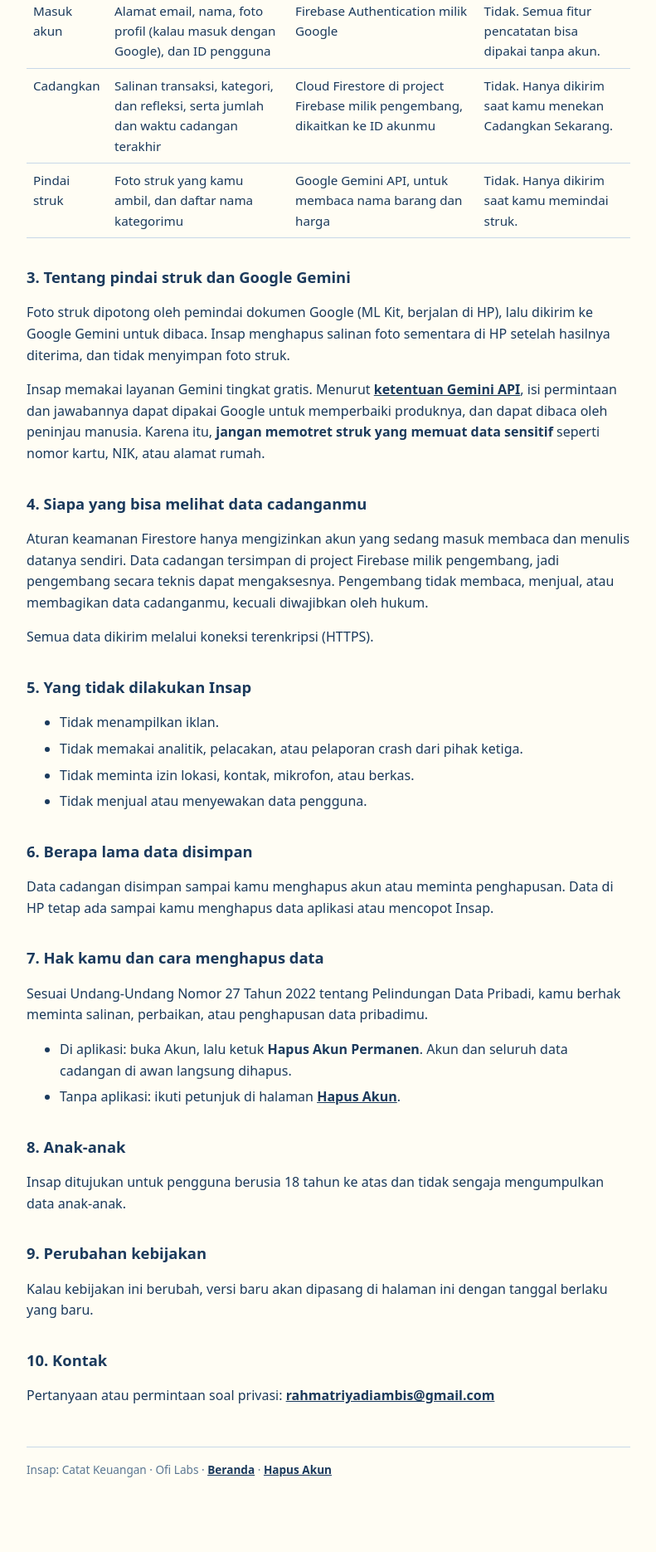
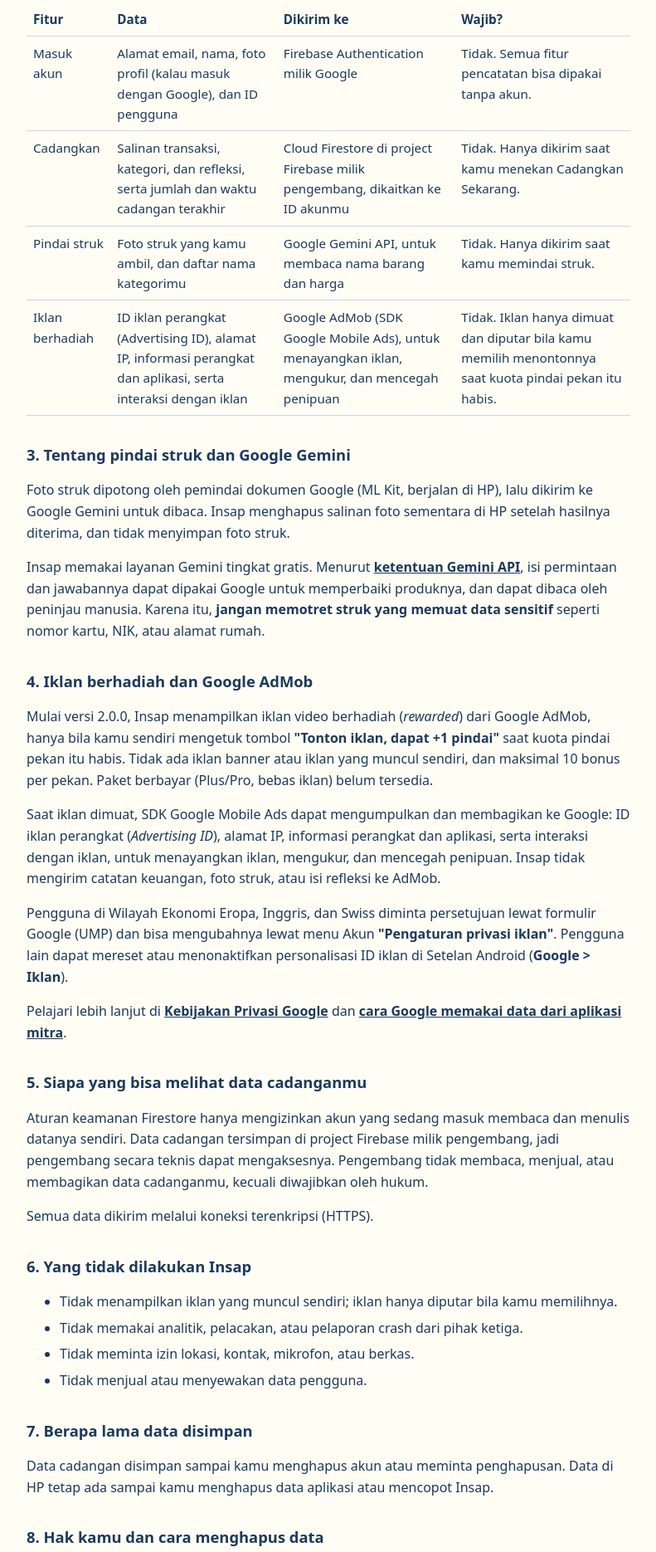
Before and after one commit to riyadiambis/insap-kebijakan, a plain HTML site: page kebijakan-privasi.html in a window 1280 px wide. Shown: the part 810-2680 px from the top of the page at 83% size, without its empty margins (244-1035 px from the left). Before the commit the page ends 2656 px from the top, so only its background shows below. Drawn offline with Linux system fonts and the light colour scheme.

Commit message:
Kebijakan privasi: iklan berhadiah Google AdMob mulai versi 2.0.0 (ISSUE-40)

```diff
--- a/kebijakan-privasi.html
+++ b/kebijakan-privasi.html
@@ -18,13 +18,13 @@
   </header>
 
   <h1>Kebijakan Privasi</h1>
-  <p class="tanggal">Berlaku sejak 15 November 2026</p>
+  <p class="tanggal">Berlaku sejak 20 November 2026</p>
 
   <p>Insap adalah aplikasi Android pencatat pengeluaran untuk mahasiswa. Aplikasi ini dikembangkan oleh tim Ofi Labs (Rahmat Riyadi, Muh Ghazy Daffa Sampe, dan Luthfi Farros Athailah) sebagai tugas akhir mata kuliah Pemrograman Piranti Bergerak, Program Studi Informatika, Fakultas Teknik, Universitas Mulawarman, di bawah bimbingan Anton Prafanto, S.Kom., MT (Dosen Pembimbing I) dan Gubtha Mahendra Putra, S.Kom., M.Eng. (Dosen Pembimbing II).</p>
   <p>Halaman ini menjelaskan data apa yang diproses Insap, ke mana data itu dikirim, dan bagaimana kamu bisa menghapusnya.</p>
 
   <div class="kartu sorot">
-    <strong>Ringkasnya:</strong> catatan keuanganmu tersimpan di HP. Data hanya keluar dari HP saat kamu memakai tiga fitur: masuk akun, mencadangkan data, dan memindai struk. Insap tidak menampilkan iklan, tidak memakai analitik, dan tidak menjual data.
+    <strong>Ringkasnya:</strong> catatan keuanganmu tersimpan di HP. Data hanya keluar dari HP dalam empat keadaan: masuk akun, mencadangkan data, memindai struk, dan saat kamu memilih menonton iklan. Insap hanya menampilkan iklan video berhadiah dari Google AdMob bila kamu memilih menontonnya untuk menambah kuota pindai; tetap tidak memakai analitik dan tidak menjual data.
   </div>
 
   <h2>1. Data yang tersimpan di HP</h2>
@@ -52,6 +52,12 @@
       <td>Google Gemini API, untuk membaca nama barang dan harga</td>
       <td>Tidak. Hanya dikirim saat kamu memindai struk.</td>
     </tr>
+    <tr>
+      <td>Iklan berhadiah</td>
+      <td>ID iklan perangkat (Advertising ID), alamat IP, informasi perangkat dan aplikasi, serta interaksi dengan iklan</td>
+      <td>Google AdMob (SDK Google Mobile Ads), untuk menayangkan iklan, mengukur, dan mencegah penipuan</td>
+      <td>Tidak. Iklan hanya dimuat dan diputar bila kamu memilih menontonnya saat kuota pindai pekan itu habis.</td>
+    </tr>
   </table>
   </div>
 
@@ -59,35 +65,41 @@
   <p>Foto struk dipotong oleh pemindai dokumen Google (ML Kit, berjalan di HP), lalu dikirim ke Google Gemini untuk dibaca. Insap menghapus salinan foto sementara di HP setelah hasilnya diterima, dan tidak menyimpan foto struk.</p>
   <p>Insap memakai layanan Gemini tingkat gratis. Menurut <a href="https://ai.google.dev/gemini-api/terms" target="_blank" rel="noopener">ketentuan Gemini API</a>, isi permintaan dan jawabannya dapat dipakai Google untuk memperbaiki produknya, dan dapat dibaca oleh peninjau manusia. Karena itu, <strong>jangan memotret struk yang memuat data sensitif</strong> seperti nomor kartu, NIK, atau alamat rumah.</p>
 
-  <h2>4. Siapa yang bisa melihat data cadanganmu</h2>
+  <h2>4. Iklan berhadiah dan Google AdMob</h2>
+  <p>Mulai versi 2.0.0, Insap menampilkan iklan video berhadiah (<em>rewarded</em>) dari Google AdMob, hanya bila kamu sendiri mengetuk tombol <strong>"Tonton iklan, dapat +1 pindai"</strong> saat kuota pindai pekan itu habis. Tidak ada iklan banner atau iklan yang muncul sendiri, dan maksimal 10 bonus per pekan. Paket berbayar (Plus/Pro, bebas iklan) belum tersedia.</p>
+  <p>Saat iklan dimuat, SDK Google Mobile Ads dapat mengumpulkan dan membagikan ke Google: ID iklan perangkat (<em>Advertising ID</em>), alamat IP, informasi perangkat dan aplikasi, serta interaksi dengan iklan, untuk menayangkan iklan, mengukur, dan mencegah penipuan. Insap tidak mengirim catatan keuangan, foto struk, atau isi refleksi ke AdMob.</p>
+  <p>Pengguna di Wilayah Ekonomi Eropa, Inggris, dan Swiss diminta persetujuan lewat formulir Google (UMP) dan bisa mengubahnya lewat menu Akun <strong>"Pengaturan privasi iklan"</strong>. Pengguna lain dapat mereset atau menonaktifkan personalisasi ID iklan di Setelan Android (<strong>Google &gt; Iklan</strong>).</p>
+  <p>Pelajari lebih lanjut di <a href="https://policies.google.com/privacy" target="_blank" rel="noopener">Kebijakan Privasi Google</a> dan <a href="https://policies.google.com/technologies/partner-sites" target="_blank" rel="noopener">cara Google memakai data dari aplikasi mitra</a>.</p>
+
+  <h2>5. Siapa yang bisa melihat data cadanganmu</h2>
   <p>Aturan keamanan Firestore hanya mengizinkan akun yang sedang masuk membaca dan menulis datanya sendiri. Data cadangan tersimpan di project Firebase milik pengembang, jadi pengembang secara teknis dapat mengaksesnya. Pengembang tidak membaca, menjual, atau membagikan data cadanganmu, kecuali diwajibkan oleh hukum.</p>
   <p>Semua data dikirim melalui koneksi terenkripsi (HTTPS).</p>
 
-  <h2>5. Yang tidak dilakukan Insap</h2>
+  <h2>6. Yang tidak dilakukan Insap</h2>
   <ul>
-    <li>Tidak menampilkan iklan.</li>
+    <li>Tidak menampilkan iklan yang muncul sendiri; iklan hanya diputar bila kamu memilihnya.</li>
     <li>Tidak memakai analitik, pelacakan, atau pelaporan crash dari pihak ketiga.</li>
     <li>Tidak meminta izin lokasi, kontak, mikrofon, atau berkas.</li>
     <li>Tidak menjual atau menyewakan data pengguna.</li>
   </ul>
 
-  <h2>6. Berapa lama data disimpan</h2>
+  <h2>7. Berapa lama data disimpan</h2>
   <p>Data cadangan disimpan sampai kamu menghapus akun atau meminta penghapusan. Data di HP tetap ada sampai kamu menghapus data aplikasi atau mencopot Insap.</p>
 
-  <h2>7. Hak kamu dan cara menghapus data</h2>
+  <h2>8. Hak kamu dan cara menghapus data</h2>
   <p>Sesuai Undang-Undang Nomor 27 Tahun 2022 tentang Pelindungan Data Pribadi, kamu berhak meminta salinan, perbaikan, atau penghapusan data pribadimu.</p>
   <ul>
     <li>Di aplikasi: buka Akun, lalu ketuk <strong>Hapus Akun Permanen</strong>. Akun dan seluruh data cadangan di awan langsung dihapus.</li>
     <li>Tanpa aplikasi: ikuti petunjuk di halaman <a href="hapus-akun.html">Hapus Akun</a>.</li>
   </ul>
 
-  <h2>8. Anak-anak</h2>
-  <p>Insap ditujukan untuk pengguna berusia 18 tahun ke atas dan tidak sengaja mengumpulkan data anak-anak.</p>
+  <h2>9. Anak-anak</h2>
+  <p>Insap ditujukan untuk pengguna berusia 18 tahun ke atas dan tidak sengaja mengumpulkan data anak-anak, dan iklan yang ditampilkan juga tidak ditujukan untuk anak.</p>
 
-  <h2>9. Perubahan kebijakan</h2>
+  <h2>10. Perubahan kebijakan</h2>
   <p>Kalau kebijakan ini berubah, versi baru akan dipasang di halaman ini dengan tanggal berlaku yang baru.</p>
 
-  <h2>10. Kontak</h2>
+  <h2>11. Kontak</h2>
   <p>Pertanyaan atau permintaan soal privasi: <a href="mailto:rahmatriyadiambis@gmail.com">rahmatriyadiambis@gmail.com</a></p>
 
   <footer>
```
